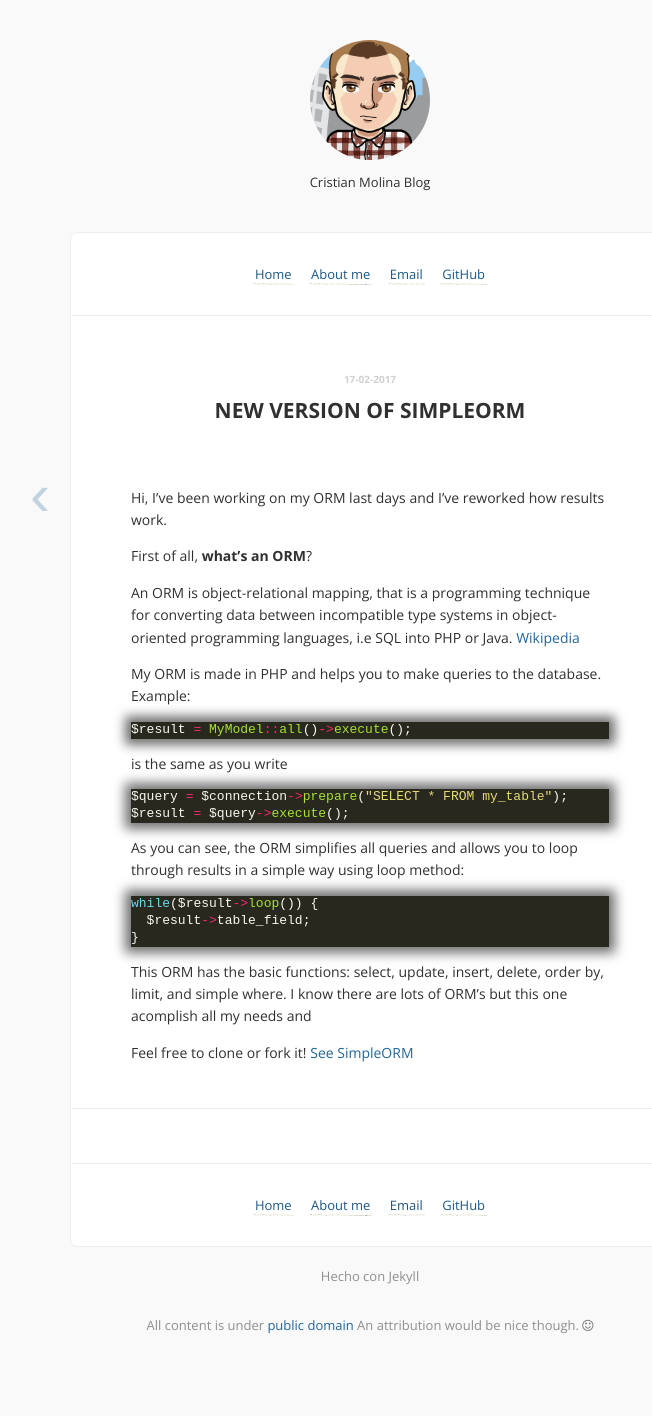
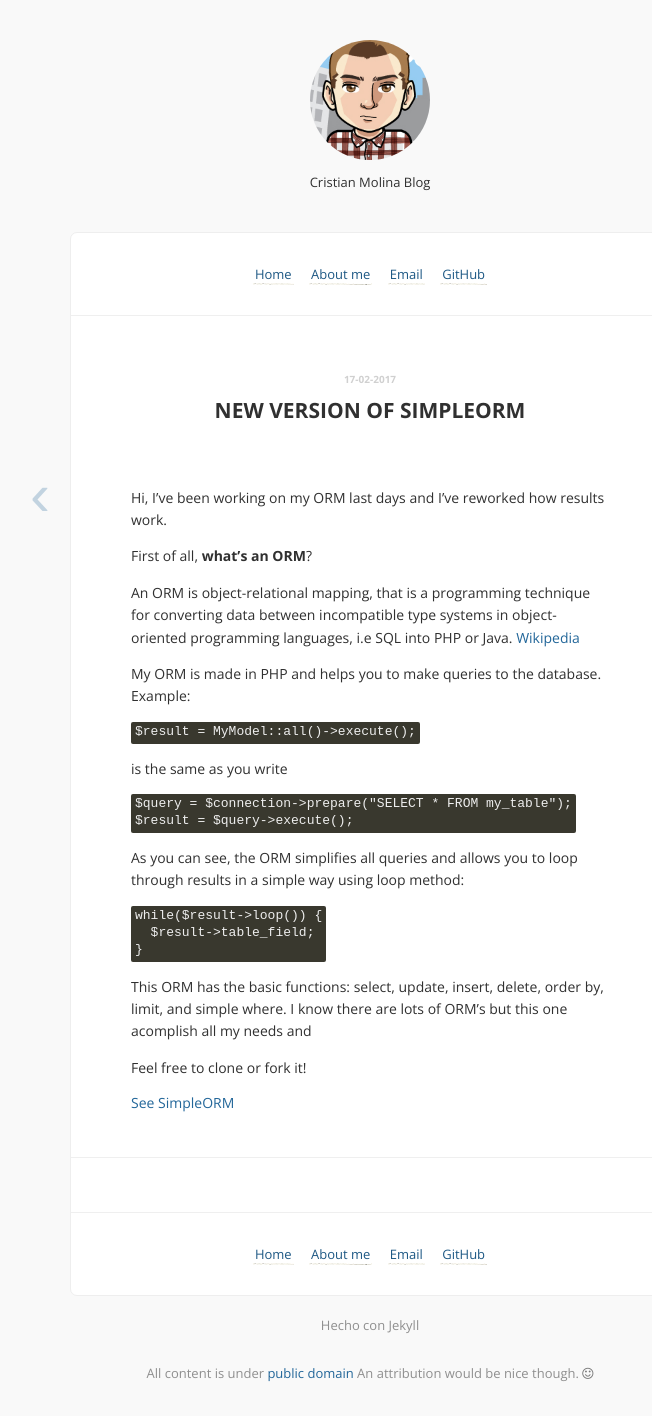
Before and after one commit to legomolina/legomolina.github.io, a Jekyll site: the page built from _posts/2017-02-17-New-version-of-SimpleORM.md, in a window 1280 px wide. Shown: the whole page, without its empty margins (270-922 px from the left). Built offline with Jekyll 4.4.1, drawn with Linux system fonts in a browser that asks for light colours; nearby versions of some CDN libraries; Markdown is read by kramdown in place of the engine named in the settings; comment, search, counter and statistics services are not loaded; before the commit the page ends 1368 px from its top, so only the background shows below that.

Commit message:
Update 2017-02-17-New-version-of-SimpleORM.md

````diff
--- a/_posts/2017-02-17-New-version-of-SimpleORM.md
+++ b/_posts/2017-02-17-New-version-of-SimpleORM.md
@@ -14,16 +14,16 @@ An ORM is object-relational mapping, that is a programming technique for convert
 type systems in object-oriented programming languages, i.e SQL into PHP or Java. [Wikipedia](https://en.wikipedia.org/wiki/Object-relational_mapping)
 
 My ORM is made in PHP and helps you to make queries to the database. Example:
-```php
+```PHP
 $result = MyModel::all()->execute();
 ```
 is the same as you write
-```php
+```PHP
 $query = $connection->prepare("SELECT * FROM my_table");
 $result = $query->execute();
 ```
 As you can see, the ORM simplifies all queries and allows you to loop through results in a simple way using loop method:
-```php
+```PHP
 while($result->loop()) {
   $result->table_field;
 }
@@ -33,4 +33,5 @@ This ORM has the basic functions: select, update, insert, delete, order by, limi
 lots of ORM's but this one acomplish all my needs and
 
 Feel free to clone or fork it!
+
 [See SimpleORM](https://github.com/legomolina/simple-orm)
````
